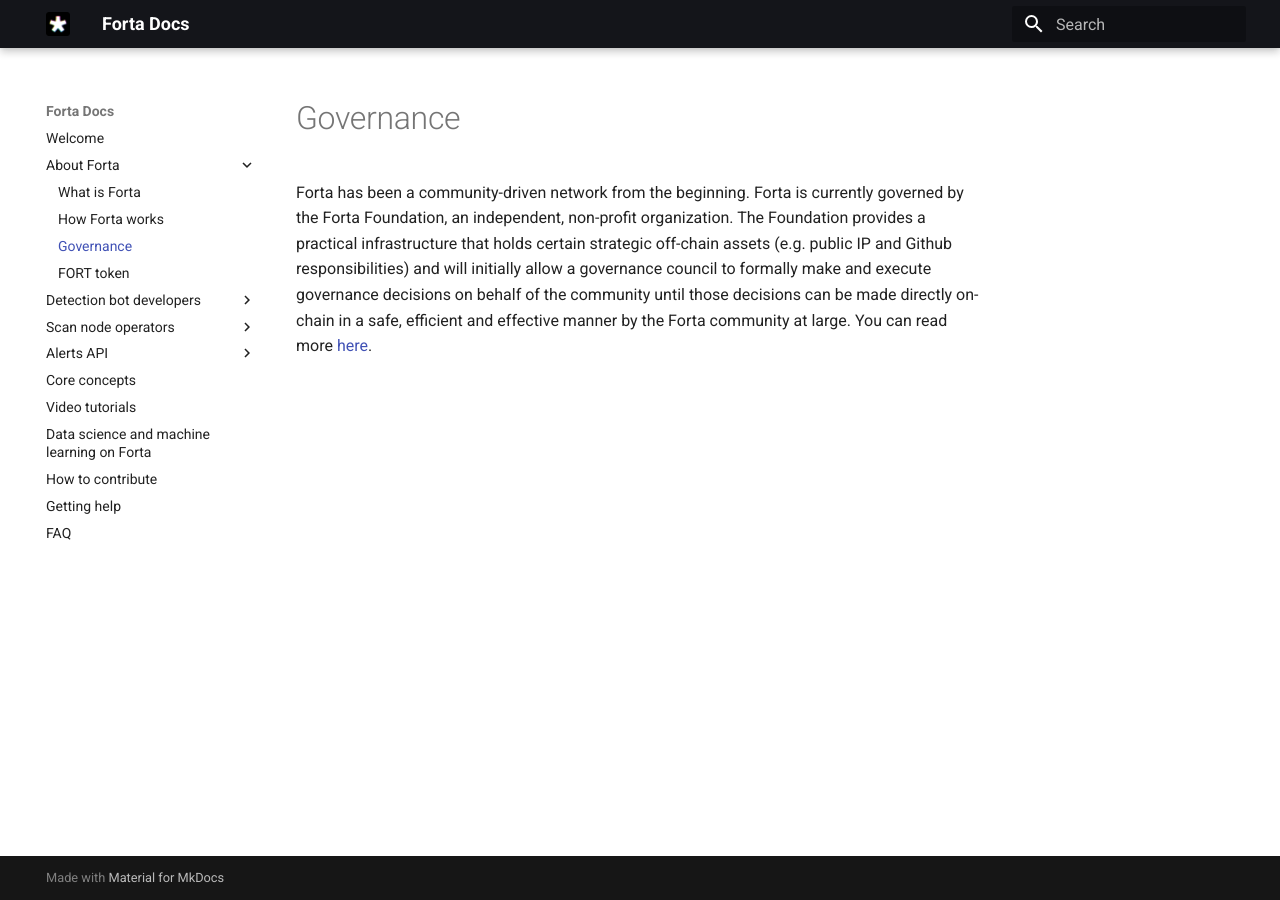
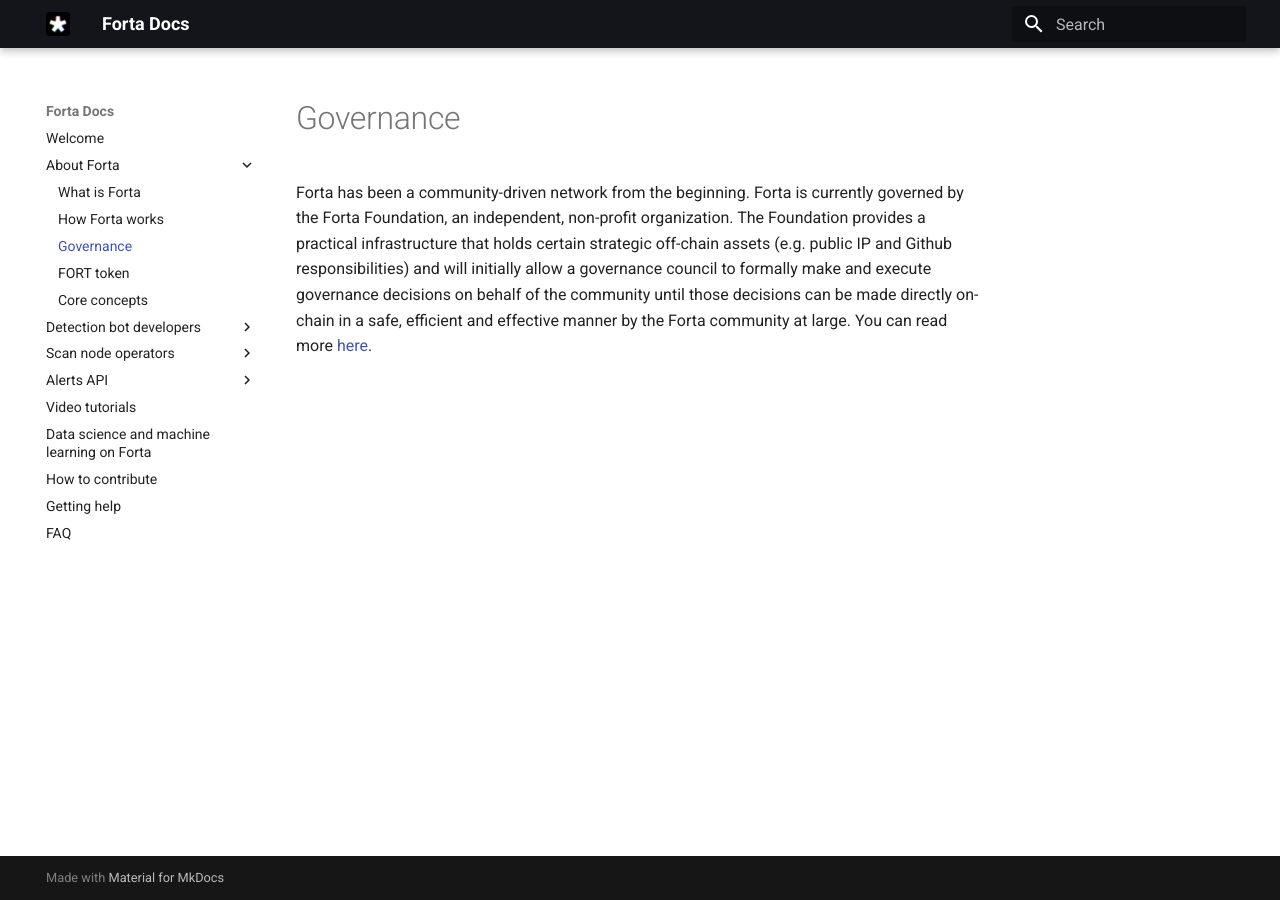
Before and after one commit to forta-network/docs, an MkDocs documentation site: the page built from docs/governance.md, in a window 1280 px wide. Built offline with MkDocs 1.6.1 and Material for MkDocs 9.7.7, drawn with Linux system fonts in a browser that asks for light colours; part of the change alters nothing that is shown.

```diff
--- a/mkdocs.yml
+++ b/mkdocs.yml
@@ -7,6 +7,7 @@ nav:
       - How Forta works: how-forta-works.md
       - Governance: governance.md
       - FORT token: fort-token.md
+      - Core concepts: concepts.md
   - Detection bot developers:
       - Build your first detection bot:
           - 1) Quick start: quickstart.md
@@ -43,7 +44,6 @@ nav:
       - GraphQL API reference: forta-api-reference/index.html
       - Example use cases: api-example-use-cases.md
       - Example queries: api-examples.md
-  - Core concepts: concepts.md
   - Video tutorials: tutorials.md
   - Data science and machine learning on Forta: ds-and-ml.md
   - How to contribute: contributing.md
```
